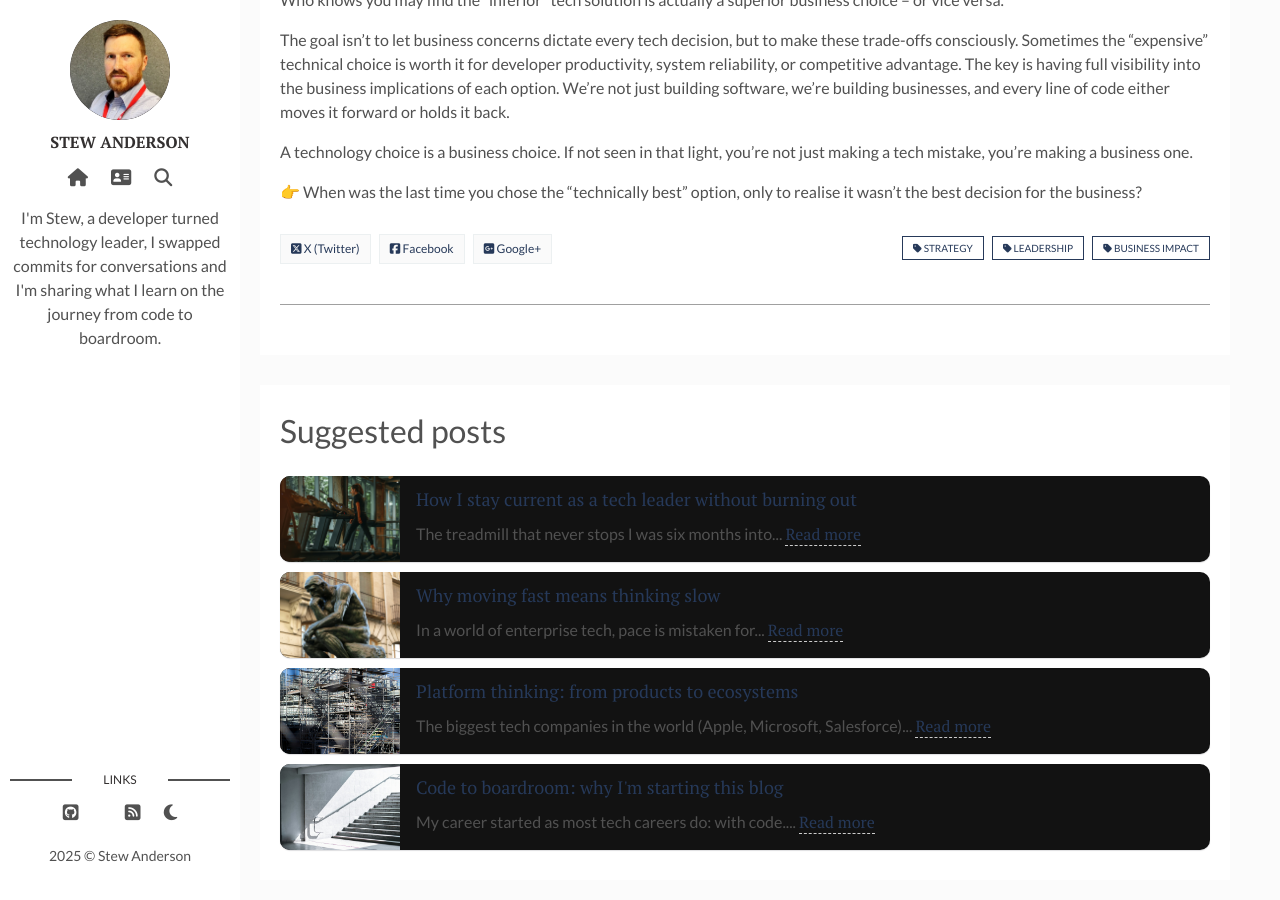
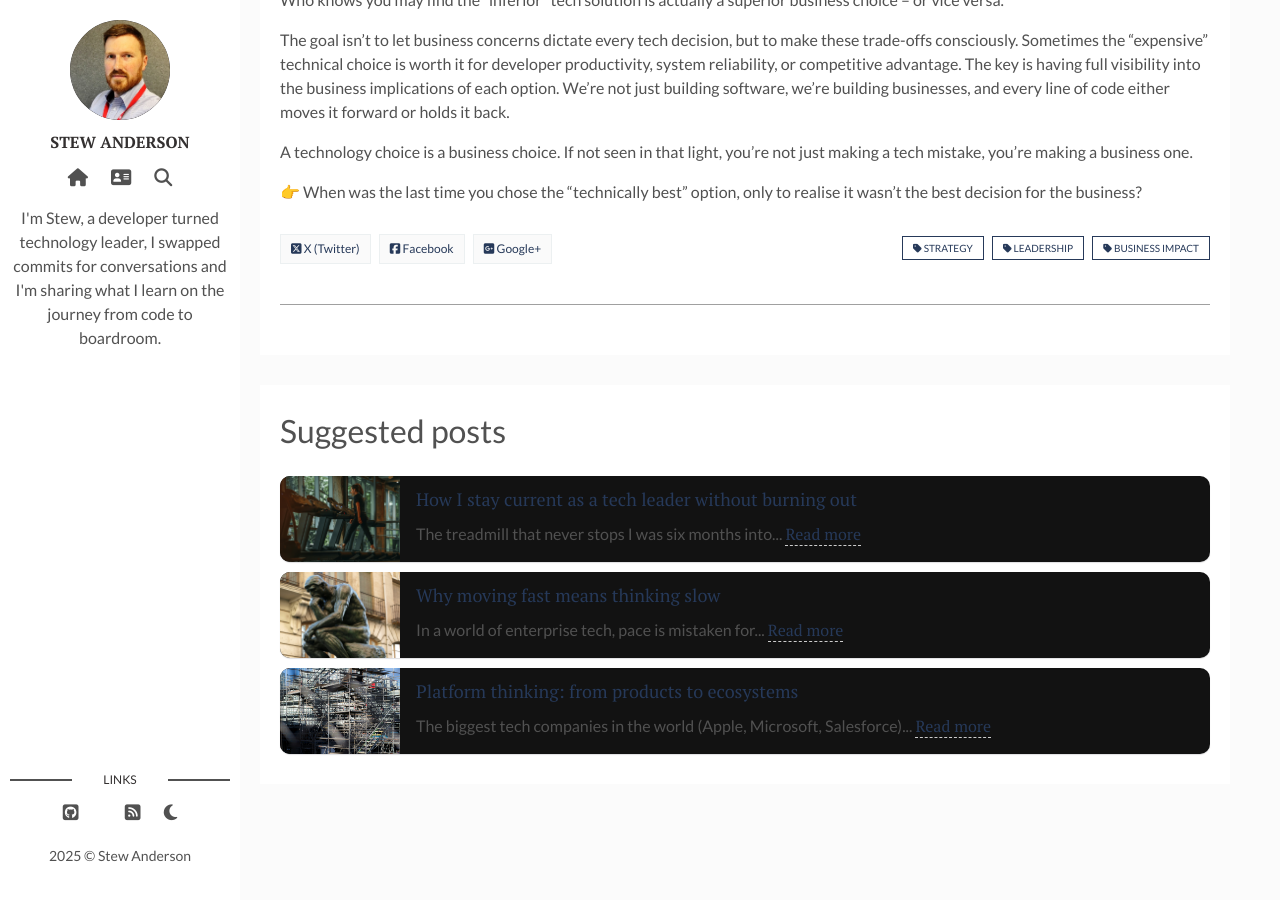
Before and after one commit to stew-anderson/blog, a Jekyll site: the page built from _posts/2025-09-24-technology-strategy-is-business-strategy.markdown, in a window 1280 px wide and 900 px high, scrolled down 2177 px. Built offline with Jekyll 4.4.1, drawn with Linux system fonts in a browser that asks for light colours; nearby versions of some CDN libraries; emoji names are drawn with the system emoji font.

Commit message:
Putting number of suggested posts in config

```diff
--- a/_config.yml
+++ b/_config.yml
@@ -15,5 +15,6 @@ plugins:
   - "jekyll-paginate"
   - "jemoji"
 paginate: 8
+suggested-posts: 3
 paginate_path: "/page/:num"
 exclude: ["node_modules", "gulpfile.js", "package.json", "yarn.lock"]
--- a/_includes/suggested-posts.html
+++ b/_includes/suggested-posts.html
@@ -7,7 +7,7 @@
 
         <h1 class="page-title">Suggested posts</h1>
 
-        {% assign related = site.posts | where_exp: "post", "post.url != page.url" | where_exp: "post", "post.tags contains page.tags[0] or post.tags contains page.tags[1]" | slice: 0, 4 %}
+        {% assign related = site.posts | where_exp: "post", "post.url != page.url" | where_exp: "post", "post.tags contains page.tags[0] or post.tags contains page.tags[1]" | slice: 0, site.suggested-posts %}
 
         {% if related.size > 0 %}
           {% for post in related %}
```
